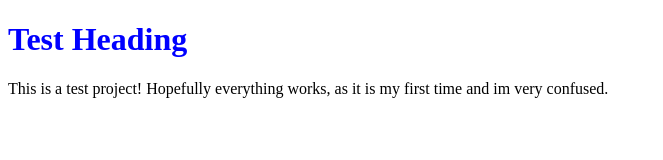
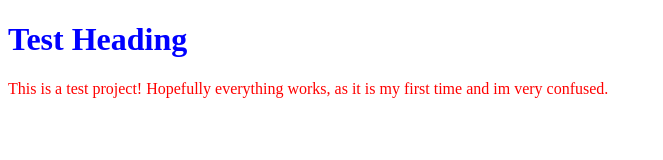
Before and after one commit to Warjumper/Activity, a plain HTML site: page fancypants.html in a window 1280 px wide. Shown: the whole page, without its empty margins (0-663 px from the left). Drawn offline with Linux system fonts and the light colour scheme.

Commit message:
bing bong

```diff
--- a/csstest.css
+++ b/csstest.css
@@ -1,4 +1,3 @@
-## CSS test file for website.
 p{
-  color: azure;
+  color: red;
 }
```
